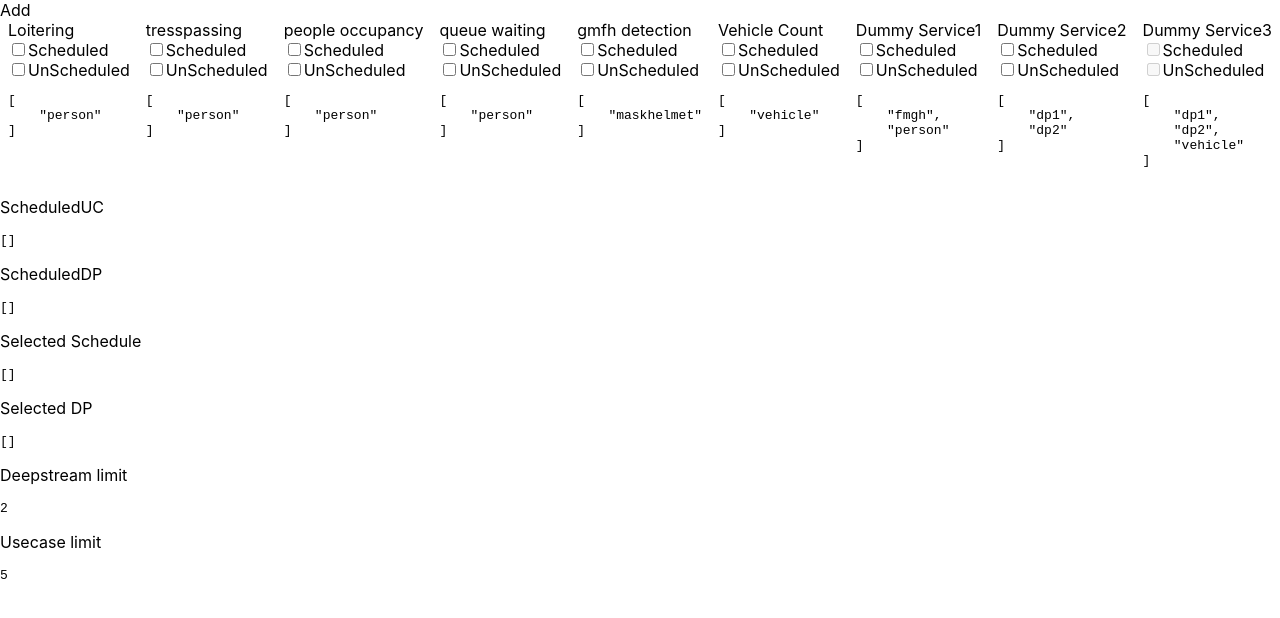
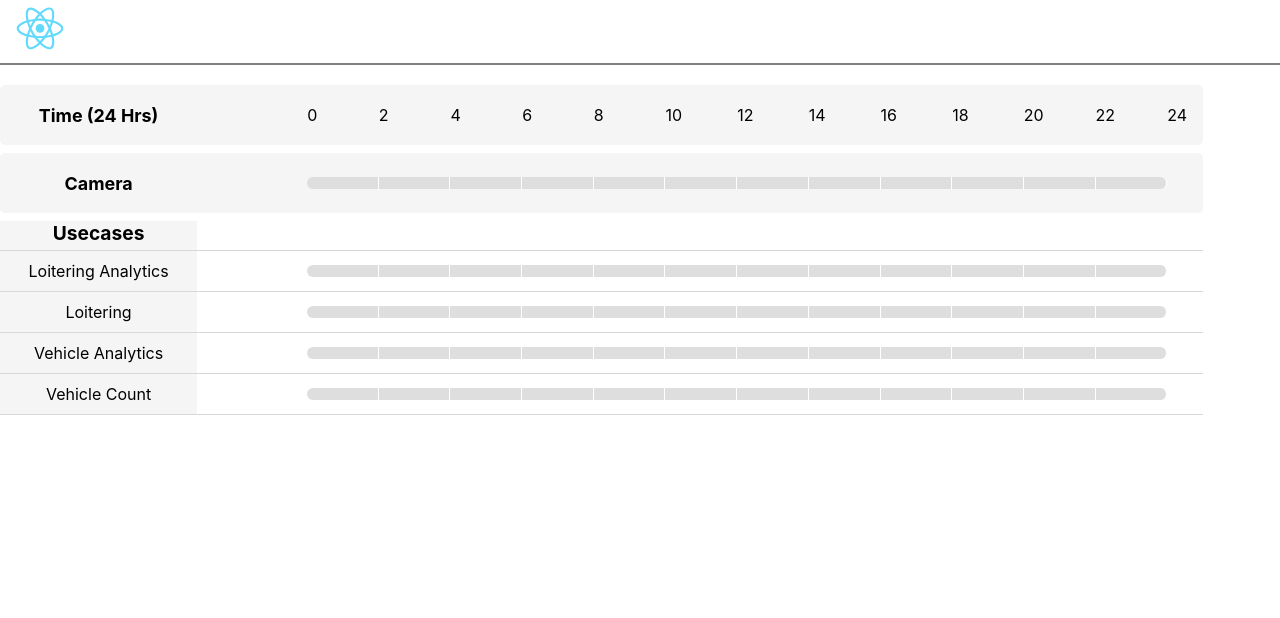
Before and after one commit to sbaz44/rdx_usecases, a React (Create React App) app: page / in a window 1280 px wide. Shown: the top 618 px of the page. Built offline with nearby package versions, Linux system fonts and the light colour scheme; the HTML template or start-up script is replaced by a standard one.

Commit message:
timeline UI added

```diff
--- /dev/null
+++ b/src/AddCamera.js
@@ -0,0 +1,140 @@
+import React, { Component } from "react";
+import logo from "./logo.svg";
+import servicess from "./services.json";
+const Services = servicess["Services"];
+export default class AddCamera extends Component {
+  state = {
+    time: [
+      "0-2",
+      "2-4",
+      "4-6",
+      "6-8",
+      "8-10",
+      "10-12",
+      "12-14",
+      "14-16",
+      "16-18",
+      "18-20",
+      "20-22",
+      "22-0",
+    ],
+    mouseState: false,
+    arr: [],
+    Service: Services,
+  };
+
+  mouseDown = (i) => {
+    console.log("mouseDown");
+    let _arr = [...this.state.arr];
+    if (_arr.includes(i)) {
+      var index = _arr.indexOf(i);
+      _arr.splice(index, 1);
+    } else {
+      _arr.push(i);
+    }
+
+    this.setState({ arr: _arr });
+    this.setState({ mouseState: true });
+  };
+  componentDidMount() {
+    console.log(this.state.Service);
+  }
+  render() {
+    return (
+      <div className="addCamera">
+        {console.log(this.state.arr)}
+        <div className="header">
+          <img src={logo} className="logo" />
+        </div>
+        <div className="container">
+          <div className="timeline-header">
+            <p className="h">Time (24 Hrs)</p>
+            <div className="timeline">
+              <p>0</p>
+              <p>2</p>
+              <p>4</p>
+              <p>6</p>
+              <p>8</p>
+              <p>10</p>
+              <p>12</p>
+              <p>14</p>
+              <p>16</p>
+              <p>18</p>
+              <p>20</p>
+              <p>22</p>
+              <span>24</span>
+            </div>
+          </div>
+
+          <div className="timeline-header">
+            <p className="h">Camera</p>
+            <div
+              className="timeline"
+              onMouseLeave={() => this.setState({ mouseState: false })}
+            >
+              {this.state.time.map((item) => (
+                <div
+                  key={item}
+                  className={
+                    this.state.arr.includes(item) ? "child active" : "child"
+                  }
+                  onMouseDown={() => {
+                    this.mouseDown(item);
+                  }}
+                  onMouseEnter={() => {
+                    if (this.state.mouseState) {
+                      this.mouseDown(item);
+                    }
+                  }}
+                  onMouseUp={() => this.setState({ mouseState: false })}
+                ></div>
+              ))}
+            </div>
+          </div>
+          <div className="data-container">
+            <div className="flex">
+              <h1>Usecases</h1>
+              <div className="dummy" />
+            </div>
+            {this.state.Service.map((item) => (
+              <div className="flex">
+                <h4 className="name">{item.Service_name}</h4>
+                <div
+                  className="dummy"
+                  onMouseLeave={() => this.setState({ mouseState: false })}
+                >
+                  {this.state.time.map((item) => (
+                    <div
+                      key={item}
+                      className={
+                        this.state.arr.includes(item) ? "child active" : "child"
+                      }
+                      onMouseDown={() => {
+                        this.mouseDown(item);
+                      }}
+                      onMouseEnter={() => {
+                        if (this.state.mouseState) {
+                          this.mouseDown(item);
+                        }
+                      }}
+                      onMouseUp={() => this.setState({ mouseState: false })}
+                    ></div>
+                  ))}
+                </div>
+              </div>
+            ))}
+            {/* <div className="usecase-name">
+              <h1>Usecases</h1>
+              {this.state.Service.map((item) => (
+                <p className="name">{item.Service_name}</p>
+              ))}
+            </div>
+                    <div className="usecase-timeline">
+
+            </div> */}
+          </div>
+        </div>
+      </div>
+    );
+  }
+}
--- a/src/App.css
+++ b/src/App.css
@@ -1,3 +1,11 @@
+*,
+html,
+body {
+  padding: 0;
+  margin: 0;
+  box-sizing: border-box;
+}
+
 /* .App {
   text-align: center;
 }
@@ -36,3 +44,126 @@
     transform: rotate(360deg);
   }
 } */
+
+.addCamera {
+}
+.header {
+  height: 65px;
+  border-bottom: 2px solid gray;
+}
+
+.logo {
+  width: 80px;
+}
+
+.container {
+  width: 100%;
+  height: 100vh;
+  padding-top: 20px;
+}
+
+.timeline-header {
+  display: flex;
+  background: #f5f5f5;
+  align-items: center;
+  border-radius: 5px;
+  height: 60px;
+  width: 94%;
+  margin-bottom: 8px;
+}
+
+.timeline-header .h {
+  width: 22%;
+  text-align: center;
+  margin-right: 110px;
+  font-size: 1.4vw;
+  font-weight: bold;
+}
+.timeline {
+  display: flex;
+  width: 100%;
+}
+
+.timeline p {
+  width: 8%;
+}
+.child {
+  width: 8%;
+  user-select: none;
+  height: 12px;
+  /* margin: 0 5px; */
+  background-color: #dedede;
+  border-right: 1px solid white;
+}
+
+.active {
+  background-color: #584290;
+  border: 0;
+}
+
+.child:first-child {
+  border-top-left-radius: 10px;
+  border-bottom-left-radius: 10px;
+}
+.child:last-child {
+  border-top-right-radius: 10px;
+  border-bottom-right-radius: 10px;
+}
+.data-container {
+  width: 94%;
+  text-align: center;
+  /* display: flex; */
+}
+.flex {
+  display: flex;
+  border-bottom: 1px solid rgb(216, 216, 216);
+}
+.flex h1 {
+  width: 22%;
+  margin-right: 110px;
+  background-color: #f5f5f5;
+  text-align: center;
+  padding-bottom: 5px;
+  font-size: 1.5vw;
+}
+.dummy {
+  display: flex;
+  align-items: center;
+  width: 100%;
+}
+.name {
+  width: 22%;
+  margin-right: 110px;
+  background-color: #f5f5f5;
+  text-align: center;
+  padding: 10px 0;
+  font-weight: normal;
+}
+/* .usecase-name {
+  width: 22%;
+  margin-right: 110px;
+  background-color: #f5f5f5;
+  text-align: center;
+  padding-bottom: 10px;
+}
+.usecase-name h1 {
+  font-size: 1.5vw;
+  font-weight: bold;
+  margin-bottom: 5px;
+}
+.usecase-timeline {
+  width: 100%;
+}
+.usecase-name .name {
+  padding: 10px 0;
+  border-bottom: 1px solid rgb(216, 216, 216);
+} */
+/* .active:first-child {
+  border-top-left-radius: 10px;
+  border-bottom-left-radius: 10px;
+}
+
+.active:last-of-type {
+  border-top-right-radius: 10px;
+  border-bottom-right-radius: 10px;
+} */
--- a/src/App.js
+++ b/src/App.js
@@ -5,6 +5,7 @@ import Page1 from "./pages/Page1";
 import "./App.css";
 import Add from "./Add";
 import Add2 from "./Add2";
+import AddCamera from "./AddCamera";
 
 function App() {
   return (
@@ -23,9 +24,10 @@ function App() {
           Learn React
         </a>
       </header> */}
-      <Add />
+      {/* <Add /> */}
       {/* <Add2 /> */}
       {/* <Page1 /> */}
+      <AddCamera />
     </div>
   );
 }
--- a/src/services.json
+++ b/src/services.json
@@ -1,92 +1,64 @@
 {
-  "details": {
-    "LOITV1": {
-      "memory": 100,
-      "type": "Usecase",
-      "service_name": "Loitering",
-      "Parent_container_id": ["person"],
-      "scheduleChecked": false,
-      "unScheduleChecked": false,
-      "disableScheduleCheckbox": false,
-      "disableUnscheduleCheckbox": false
+  "Services": [
+    {
+      "Service_id": "LOITV1ANA",
+      "Service_name": "Loitering Analytics",
+      "Description": "desc",
+      "Status": "Inactive",
+      "Category": "Analytics",
+      "Parent_container_id": {
+        "AI": ["person"],
+        "Usecase": ["LOITV1"],
+        "Analytics": [],
+        "Base": [],
+        "Firmware": [],
+        "Database": []
+      }
     },
-    "TRESSPASSV1": {
-      "memory": 200,
-      "type": "Usecase",
-      "service_name": "Tresspassing",
-      "Parent_container_id": ["person"],
-      "scheduleChecked": false,
-      "unScheduleChecked": false,
-      "disableScheduleCheckbox": false,
-      "disableUnscheduleCheckbox": false
+    {
+      "Service_id": "LOITV1",
+      "Service_name": "Loitering",
+      "Description": "desc",
+      "Status": "Inactive",
+      "Category": "Usecase",
+      "Parent_container_id": {
+        "AI": ["person"],
+        "Usecase": [],
+        "Analytics": [],
+        "Base": [],
+        "Firmware": [],
+        "Database": []
+      }
     },
-    "PPLCNT1": {
-      "memory": 100,
-      "type": "Usecase",
-      "service_name": "People Count",
-      "Parent_container_id": ["person"],
-      "scheduleChecked": false,
-      "unScheduleChecked": false,
-      "disableScheduleCheckbox": false,
-      "disableUnscheduleCheckbox": false
+    {
+      "Service_id": "VEHIV1ANA",
+      "Service_name": "Vehicle Analytics",
+      "Description": "desc",
+      "Status": "Inactive",
+      "Category": "Analytics",
+      "Parent_container_id": {
+        "AI": ["vehicle"],
+        "Usecase": ["VEHIV1"],
+        "Analytics": [],
+        "Base": [],
+        "Firmware": [],
+        "Database": []
+      }
     },
-    "VHLCNT1": {
-      "memory": 100,
-      "type": "Usecase",
-      "service_name": "Vehicle Count",
-      "Parent_container_id": ["vehicle"],
-      "scheduleChecked": false,
-      "unScheduleChecked": false,
-      "disableScheduleCheckbox": false,
-      "disableUnscheduleCheckbox": false
-    },
-    "FGMHV1": {
-      "memory": 100,
-      "type": "Usecase",
-      "service_name": "Gun Detection",
-      "Parent_container_id": ["fmgh"],
-      "scheduleChecked": false,
-      "unScheduleChecked": false,
-      "disableScheduleCheckbox": false,
-      "disableUnscheduleCheckbox": false
-    },
-    "AVGWAITV1": {
-      "memory": 100,
-      "type": "Usecase",
-      "service_name": "Average Waiting",
-      "Parent_container_id": ["person","vehicle"],
-      "scheduleChecked": false,
-      "unScheduleChecked": false,
-      "disableScheduleCheckbox": false,
-      "disableUnscheduleCheckbox": false
-    },
-    "SOCIALDISTV1": {
-      "memory": 100,
-      "type": "Usecase",
-      "service_name": "Social Distancing",
-      "Parent_container_id": ["person"],
-      "scheduleChecked": false,
-      "unScheduleChecked": false,
-      "disableScheduleCheckbox": false,
-      "disableUnscheduleCheckbox": false
-    },
-    "person": {
-      "memory": 1000,
-      "type": "AI",
-      "service_name": "Deepstream_person_service",
-      "Parent_container_id": []
-    },
-    "fmgh": {
-      "memory": 1000,
-      "type": "AI",
-      "service_name": "Deepstream_fmgh_service",
-      "Parent_container_id": []
-    },
-    "vehicle": {
-      "memory": 1000,
-      "type": "AI",
-      "service_name": "Deepstream_vehicle_service",
-      "Parent_container_id": []
+    {
+      "Service_id": "VEHIV1",
+      "Service_name": "Vehicle Count",
+      "Description": "desc",
+      "Status": "Inactive",
+      "Category": "Usecase",
+      "Parent_container_id": {
+        "AI": ["vehicle"],
+        "Usecase": [],
+        "Analytics": [],
+        "Base": [],
+        "Firmware": [],
+        "Database": []
+      }
     }
-  }
+  ]
 }
```
